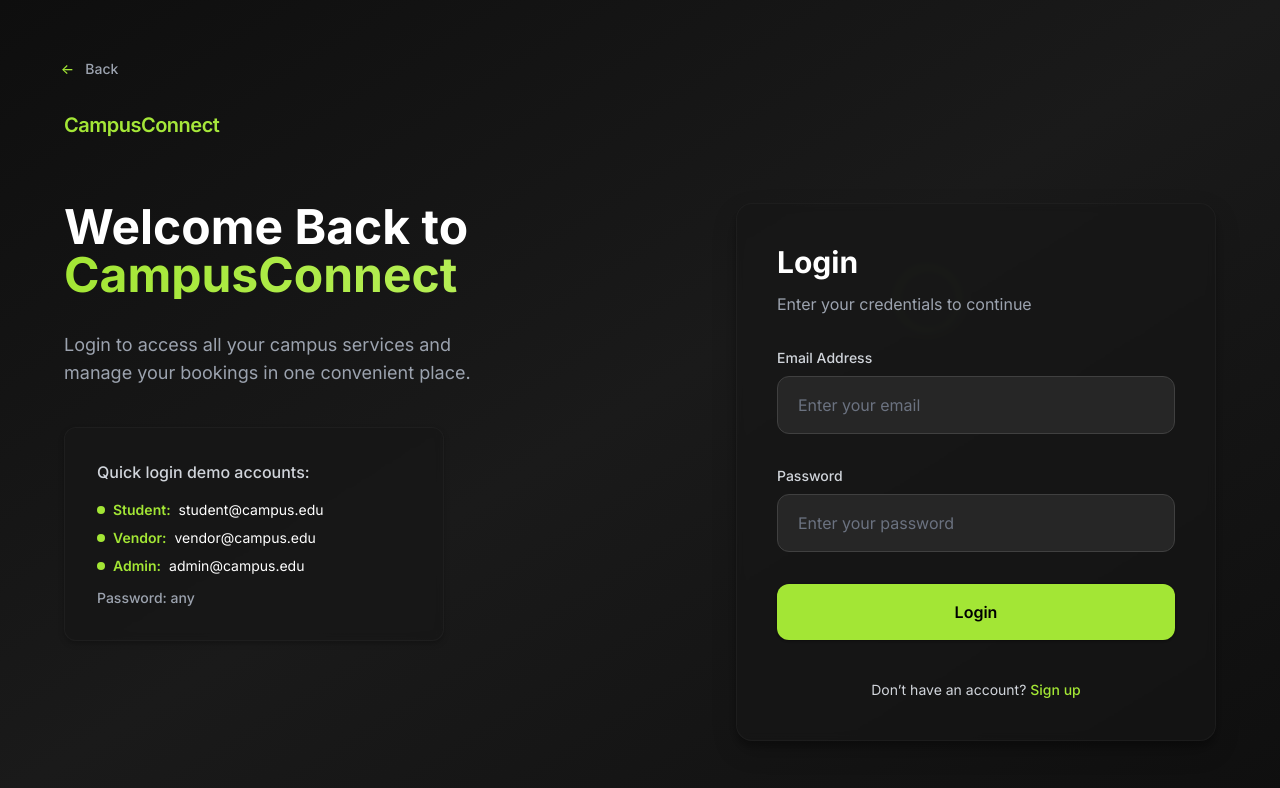
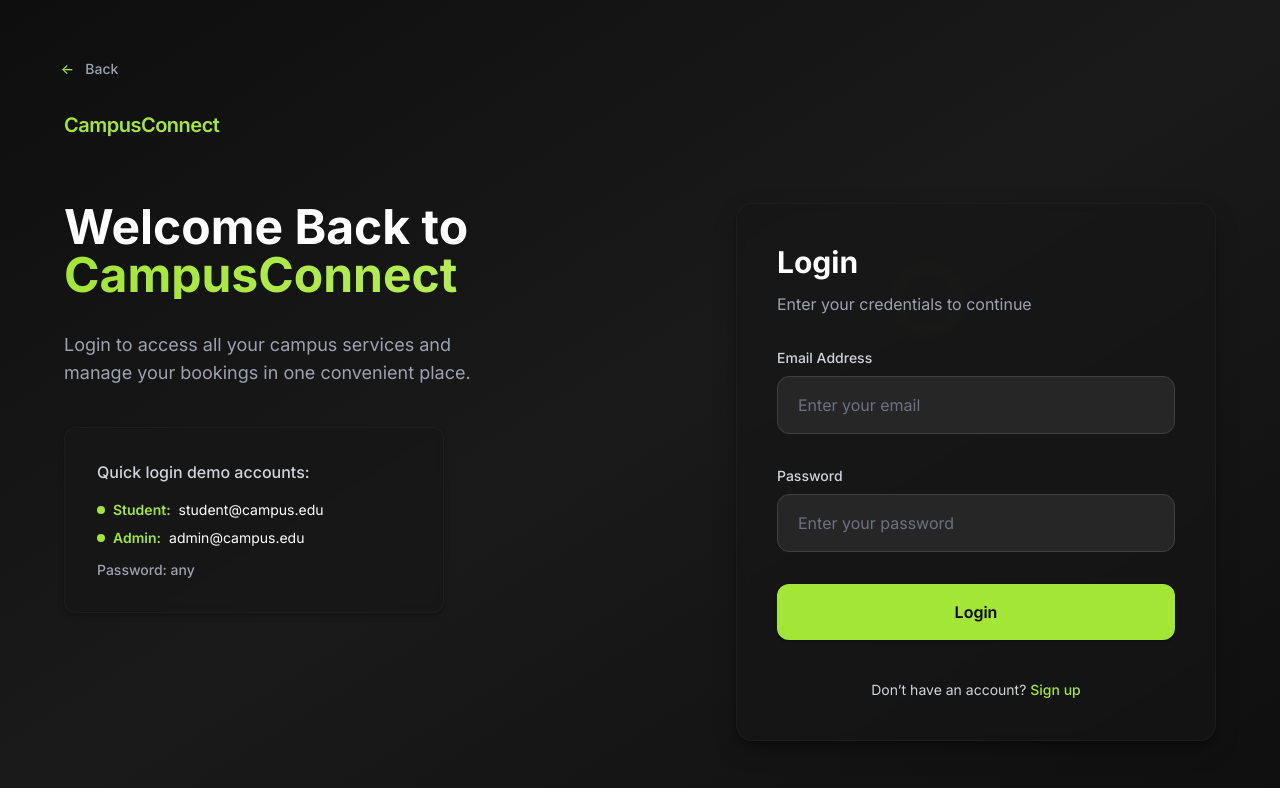
Before and after one commit to qalicha-dev28/CAMPUS-CONNECT-FD, a React (Vite) app: page /login in a window 1280 px wide. Shown: the top 788 px of the page. Built offline with nearby package versions, Linux system fonts and the light colour scheme.

Commit message:
editted a feat

```diff
--- a/src/pages/LoginPage.jsx
+++ b/src/pages/LoginPage.jsx
@@ -18,14 +18,10 @@ export default function LoginPage() {
     let role = "student";
     if (form.email === "admin@campus.edu") {
       role = "admin";
-    } else if (form.email === "vendor@campus.edu") {
-      role = "vendor";
     }
     setUser({ ...form, role });
     if (role === "admin") {
       navigate("/admin/dashboard");
-    } else if (role === "vendor") {
-      navigate("/vendor/dashboard");
     } else {
       navigate("/student/dashboard");
     }
@@ -134,10 +130,6 @@ export default function LoginPage() {
                 </p>
                 <p className="flex items-center gap-2">
                   <span className="w-2 h-2 bg-lime-400 rounded-full"></span>
-                  <span className="text-lime-400 font-semibold">Vendor:</span> vendor@campus.edu
-                </p>
-                <p className="flex items-center gap-2">
-                  <span className="w-2 h-2 bg-lime-400 rounded-full"></span>
                   <span className="text-lime-400 font-semibold">Admin:</span> admin@campus.edu
                 </p>
               </div>
```
